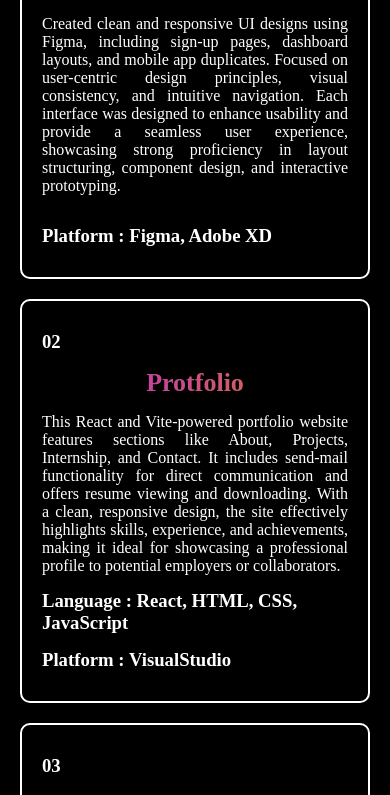
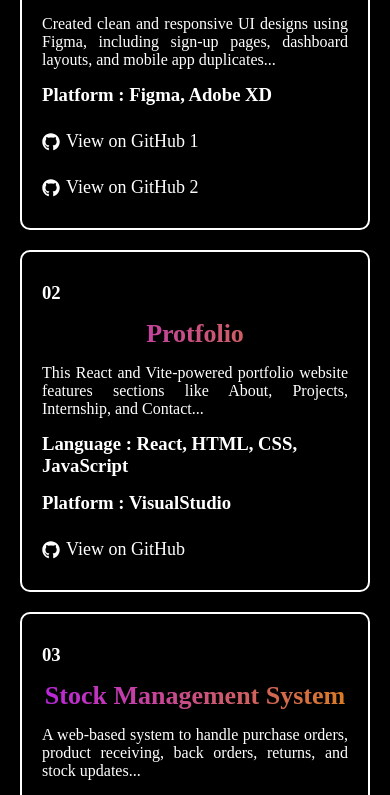
Before and after one commit to SelvaLakshmiKannan/Portfolio-Selva-Lakshmi-K, a React (Vite) app: page / in a window 390 px wide. Shown: the part 3187-3982 px from the top of the page. Built offline with nearby package versions, Linux system fonts and the light colour scheme.

Commit message:
Set up GitHub Pages deployment

```diff
--- a/src/Components/Design/Design.jsx
+++ b/src/Components/Design/Design.jsx
@@ -6,6 +6,7 @@ import Cafe_App from "../../assets/Cafe_App.png";
 import Delivery_App from "../../assets/Delivery_App.png";
 import Saas_Dashboard from "../../assets/Saas_Dashboard.png";
 import FB_App from "../../assets/FB_App.png";
+import VR_Website from "../../assets/VR_Website.png";
 import Music_App from "../../assets/Music_App.png";
 import Gmail from "../../assets/Gmail.png";
 import Login_Page from "../../assets/Login_Page.png";
@@ -33,6 +34,7 @@ const designData = [
   { img: Delivery_App, name: "Delivery App", animation: "slide-in-left" },
   { img: Saas_Dashboard, name: "Saas Dashboard", animation: "fade-in" },
   { img: User_Management, name: "User Management", animation: "fade-in" },
+  { img: VR_Website, name: "Virutal Reality Website", animation: "fade-in" },
   { img: FB_App, name: "Facebook App", animation: "zoom-out" },
   { img: Netflix, name: "Netflix Layout", animation: "fade-in" },
   { img: Music_App, name: "Music App", animation: "flip-in" },
--- a/src/Components/Project/Project.css
+++ b/src/Components/Project/Project.css
@@ -49,6 +49,24 @@
   transform: scale(1.05);
   transition: 0.4s;
 }
+.github-link {
+  display: inline-flex;
+  align-items: center;
+  gap: 6px;
+  margin-top: 6px;
+  font-size: 16px;
+  color: white;
+  text-decoration: none;
+  transition: color 0.3s ease;
+}
+.github-link:hover {
+  color: blue;
+}
+
+.github-icon svg {
+  font-size: 22px;
+  margin-right: 10px;
+}
 @media (min-width: 250px) and (max-width: 768px) {
   .project {
     margin: 40px 20px;
@@ -76,4 +94,20 @@
     font-size: 16px;
     text-align: justify;
   }
+  .github-link {
+    display: inline-flex;
+    align-items: center;
+    margin-top: 10px;
+    font-size: 18px;
+    color: white;
+    text-decoration: none;
+    transition: color 0.3s ease;
+  }
+  .github-link:hover {
+    color: blue;
+  }
+  .github-icon svg {
+    font-size: 22px;
+    margin-right: 8px;
+  }
 }
--- a/src/Components/Project/Project.jsx
+++ b/src/Components/Project/Project.jsx
@@ -1,6 +1,8 @@
 import React from "react";
 import "./Project.css";
 import Project_Data from "../../assets/Project_Data";
+import { FaGithub } from "react-icons/fa";
+
 const Project = () => {
   return (
     <div id="project" className="project">
@@ -14,8 +16,33 @@ const Project = () => {
               <h3>{project.s_no}</h3>
               <h2>{project.project_name}</h2>
               <p>{project.project_description}</p>
-              <h3>{project.Language}</h3>
+              {project.Language && <h3>{project.Language}</h3>}
               <h3>{project.Platform}</h3>
+
+              {project.github && Array.isArray(project.github) ? (
+                project.github.map((link, i) => (
+                  <a
+                    key={i}
+                    href={link}
+                    target="_blank"
+                    rel="noopener noreferrer"
+                    className="github-link"
+                  >
+                    <FaGithub className="github-icon" />
+                    <span>View on GitHub {i + 1}</span>
+                  </a>
+                ))
+              ) : project.github ? (
+                <a
+                  href={project.github}
+                  target="_blank"
+                  rel="noopener noreferrer"
+                  className="github-link"
+                >
+                  <FaGithub className="github-icon" />
+                  <span>View on GitHub</span>
+                </a>
+              ) : null}
             </div>
           );
         })}
--- a/src/assets/Project_Data.js
+++ b/src/assets/Project_Data.js
@@ -1,44 +1,50 @@
-import { Languages } from "lucide-react";
-
 const Project_Data = [
   {
     s_no: "01",
     project_name: "UI Designs",
     project_description:
-      "Created clean and responsive UI designs using Figma, including sign-up pages, dashboard layouts, and mobile app duplicates. Focused on user-centric design principles, visual consistency, and intuitive navigation. Each interface was designed to enhance usability and provide a seamless user experience, showcasing strong proficiency in layout structuring, component design, and interactive prototyping.",
+      "Created clean and responsive UI designs using Figma, including sign-up pages, dashboard layouts, and mobile app duplicates...",
     Platform: "Platform : Figma, Adobe XD",
+    github: [
+      "https://github.com/SelvaLakshmiKannan/UI-Designs",
+      "https://github.com/SelvaLakshmiKannan/UI-Prototypes",
+    ],
   },
   {
     s_no: "02",
     project_name: "Protfolio",
     project_description:
-      "This React and Vite-powered portfolio website features sections like About, Projects, Internship, and Contact. It includes send-mail functionality for direct communication and offers resume viewing and downloading. With a clean, responsive design, the site effectively highlights skills, experience, and achievements, making it ideal for showcasing a professional profile to potential employers or collaborators.",
+      "This React and Vite-powered portfolio website features sections like About, Projects, Internship, and Contact...",
     Language: "Language : React, HTML, CSS, JavaScript",
     Platform: "Platform : VisualStudio",
+    github: "https://github.com/SelvaLakshmiKannan/Portfolio-Selva-Lakshmi-K",
   },
   {
     s_no: "03",
     project_name: "Stock Management System",
     project_description:
-      "A web-based system to handle purchase orders, product receiving, back orders, returns, and stock updates. It supports multi-user access and maintains records of both stock and sales transactions, improving inventory accuracy and management efficiency.",
+      "A web-based system to handle purchase orders, product receiving, back orders, returns, and stock updates...",
     Language: "Language : PHP, MySQL, HTML, CSS, JavaScript",
     Platform: "Platform : XAMPP, Visual Studio",
+    github: "https://github.com/SelvaLakshmiKannan/Stock-Management-System",
   },
   {
     s_no: "04",
     project_name: "Restaurant Reservation Application",
     project_description:
-      "This Restaurant Reservation Application enables users to easily reserve tables, with all UI images dynamically loaded from a JSON file, offering a fully responsive and user-friendly experience.",
+      "This Restaurant Reservation Application enables users to easily reserve tables...",
     Language: "Language : MongoDB Atlas, Express.js, React, Node.js, Postman",
     Platform: "Platform : Visual Studio",
+    github: "https://github.com/SelvaLakshmiKannan/Table-Reservation",
   },
   {
     s_no: "05",
     project_name: "Hangman Game",
     project_description:
-      "A word-guessing game where one player thinks of a word, and the other tries to guess it letter by letter. For each incorrect guess, a part of a stick-figure being hanged is drawn. The guessing player loses if the full figure is completed before guessing the word correctly.",
+      "A word-guessing game where one player thinks of a word, and the other tries to guess it letter by letter...",
     Language: "Language : Java",
     Platform: "Platform : NetBeans",
+    github: "https://github.com/SelvaLakshmiKannan/HangmanGame",
   },
 ];
 
```
Also changed, not shown: src/assets/VR_Website.png (added).
